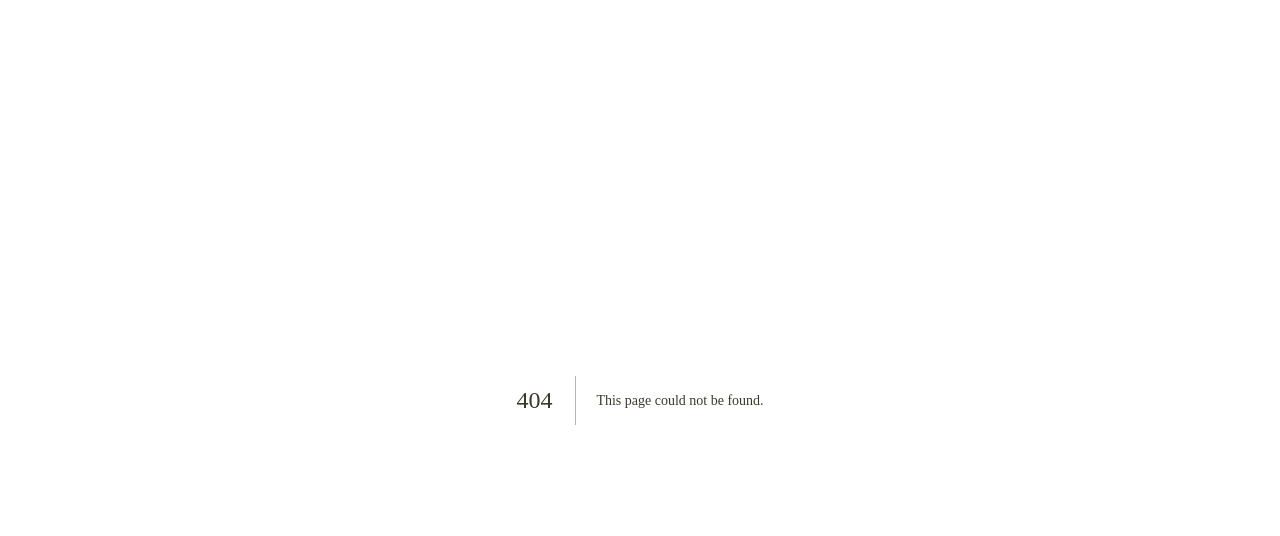
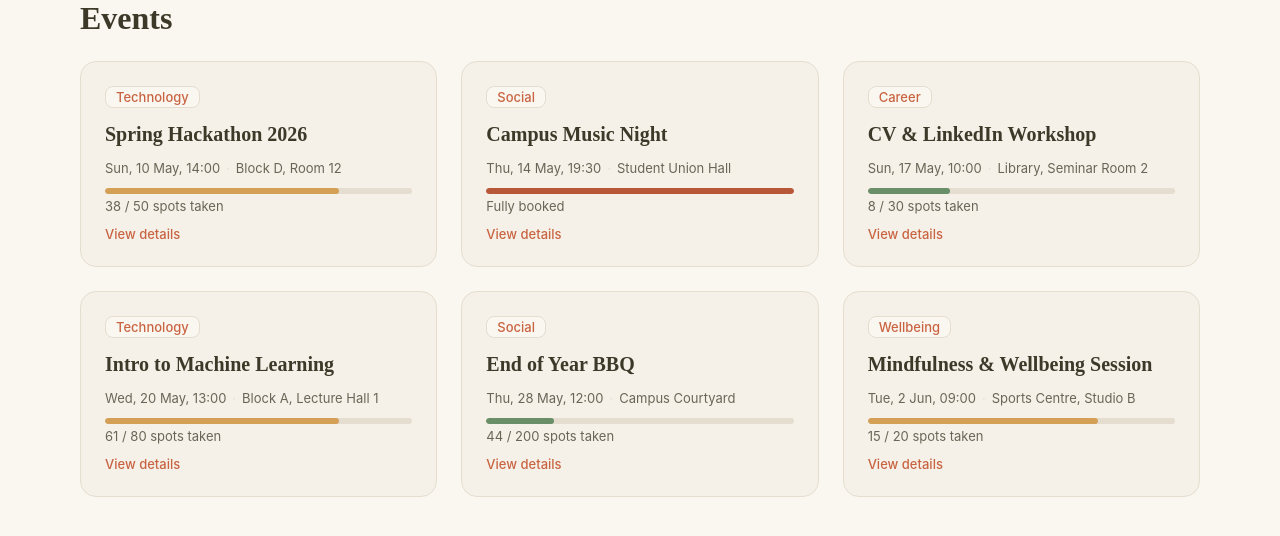
Before and after one commit to SlavaZinets/campus-connect, a Next.js app: page /attendee/events in a window 1280 px wide. Before the commit this address had no page. Shown: the top 536 px of the page. Built offline with nearby package versions, Linux system fonts and the light colour scheme.

Commit message:
Create component EventCard with corresponding styles Create event page for attendees, instead of real event cards it uses mock event cards

```diff
--- /dev/null
+++ b/src/app/(dashboard)/attendee/events/page.jsx
@@ -0,0 +1,79 @@
+import EventCard from '@/components/events/EventCard';
+import styles from './page.module.css';
+
+const MOCK_EVENTS = [
+  {
+    id: 1,
+    title: 'Spring Hackathon 2026',
+    category: 'Technology',
+    location: 'Block D, Room 12',
+    start_at: '2026-05-10T14:00:00',
+    capacity: 50,
+    booked: 38,
+  },
+  {
+    id: 2,
+    title: 'Campus Music Night',
+    category: 'Social',
+    location: 'Student Union Hall',
+    start_at: '2026-05-14T19:30:00',
+    capacity: 120,
+    booked: 120,
+  },
+  {
+    id: 3,
+    title: 'CV & LinkedIn Workshop',
+    category: 'Career',
+    location: 'Library, Seminar Room 2',
+    start_at: '2026-05-17T10:00:00',
+    capacity: 30,
+    booked: 8,
+  },
+  {
+    id: 4,
+    title: 'Intro to Machine Learning',
+    category: 'Technology',
+    location: 'Block A, Lecture Hall 1',
+    start_at: '2026-05-20T13:00:00',
+    capacity: 80,
+    booked: 61,
+  },
+  {
+    id: 5,
+    title: 'End of Year BBQ',
+    category: 'Social',
+    location: 'Campus Courtyard',
+    start_at: '2026-05-28T12:00:00',
+    capacity: 200,
+    booked: 44,
+  },
+  {
+    id: 6,
+    title: 'Mindfulness & Wellbeing Session',
+    category: 'Wellbeing',
+    location: 'Sports Centre, Studio B',
+    start_at: '2026-06-02T09:00:00',
+    capacity: 20,
+    booked: 15,
+  },
+];
+
+export default async function EventsPage({ searchParams }) {
+
+  // const params = new URLSearchParams(searchParams);
+  // const res = await fetch(`${process.env.NEXT_PUBLIC_BASE_URL}/api/events?${params}`);
+  // const events = await res.json();
+
+  const events = MOCK_EVENTS;
+
+  return (
+    <main>
+      <div className="container">
+        <h1>Events</h1>
+        <div className={styles.grid}>
+          {events.map(e => <EventCard key={e.id} {...e} />)}
+        </div>
+      </div>
+    </main>
+  );
+}
--- /dev/null
+++ b/src/app/(dashboard)/attendee/events/page.module.css
@@ -0,0 +1,18 @@
+.grid {
+  display: grid;
+  grid-template-columns: repeat(3, 1fr);
+  gap: 24px;
+  margin-top: 24px;
+}
+
+@media (max-width: 1024px) {
+  .grid {
+    grid-template-columns: repeat(2, 1fr);
+  }
+}
+
+@media (max-width: 768px) {
+  .grid {
+    grid-template-columns: 1fr;
+  }
+}
--- /dev/null
+++ b/src/components/events/EventCard.jsx
@@ -0,0 +1,57 @@
+import Link from 'next/link';
+import styles from './EventCard.module.css';
+
+function CapacityBar({ capacity, booked }) {
+  const pct = capacity > 0 ? Math.min((booked / capacity) * 100, 100) : 0;
+  const isFull = booked >= capacity;
+  const isAlmost = pct >= 75;
+
+  return (
+    <div className={styles.capacityWrap}>
+      <div className={styles.bar}>
+        <div
+          className={`${styles.fill} ${isFull ? styles.full : isAlmost ? styles.almost : ''}`}
+          style={{ width: `${pct}%` }}
+        />
+      </div>
+      <span className={styles.capacityLabel}>
+        {isFull ? 'Fully booked' : `${booked} / ${capacity} spots taken`}
+      </span>
+    </div>
+  );
+}
+
+function formatDate(isoString) {
+  const d = new Date(isoString);
+  return d.toLocaleDateString('en-IE', {
+    weekday: 'short',
+    day: 'numeric',
+    month: 'short',
+    hour: '2-digit',
+    minute: '2-digit',
+  });
+}
+
+export default function EventCard({ id, title, category, location, start_at, capacity, booked }) {
+  return (
+    <article className={styles.card}>
+      <div className={styles.top}>
+        <span className={styles.badge}>{category}</span>
+      </div>
+
+      <h3 className={styles.title}>{title}</h3>
+
+      <div className={styles.meta}>
+        <span>{formatDate(start_at)}</span>
+        <span className={styles.dot}>·</span>
+        <span>{location}</span>
+      </div>
+
+      <CapacityBar capacity={capacity} booked={booked} />
+
+      <Link href={`/attendee/events/${id}`} className={styles.link}>
+        View details
+      </Link>
+    </article>
+  );
+}
--- /dev/null
+++ b/src/components/events/EventCard.module.css
@@ -0,0 +1,102 @@
+.card {
+  background-color: var(--paper);
+  border: 1px solid var(--border);
+  border-radius: 16px;
+  padding: 24px;
+  display: flex;
+  flex-direction: column;
+  gap: 12px;
+  transition: transform 150ms ease-out, box-shadow 150ms ease-out;
+}
+
+.card:hover {
+  transform: translateY(-2px);
+  box-shadow: 0 4px 16px rgba(61, 57, 41, 0.08);
+}
+
+/* badge */
+.top {
+  display: flex;
+  align-items: center;
+}
+
+.badge {
+  font-size: var(--fs-body-s);
+  font-weight: var(--fw-medium);
+  color: var(--coral);
+  background-color: var(--cream);
+  border: 1px solid var(--border);
+  border-radius: 8px;
+  padding: 2px 10px;
+}
+
+/* title */
+.title {
+  font-family: var(--font-display);
+  font-size: var(--fs-h3);
+  font-weight: var(--fw-semibold);
+  color: var(--ink);
+  margin-bottom: 0;
+  line-height: var(--lh-h3);
+}
+
+/* date + location */
+.meta {
+  font-size: var(--fs-body-s);
+  color: var(--warm-gray);
+  display: flex;
+  align-items: center;
+  gap: 6px;
+  flex-wrap: wrap;
+}
+
+.dot {
+  color: var(--border);
+}
+
+/* capacity bar */
+.capacityWrap {
+  display: flex;
+  flex-direction: column;
+  gap: 4px;
+}
+
+.bar {
+  height: 6px;
+  background-color: var(--border);
+  border-radius: 99px;
+  overflow: hidden;
+}
+
+.fill {
+  height: 100%;
+  border-radius: 99px;
+  background-color: var(--sage);
+  transition: width 300ms ease-out;
+}
+
+.fill.almost {
+  background-color: var(--amber);
+}
+
+.fill.full {
+  background-color: var(--rust);
+}
+
+.capacityLabel {
+  font-size: var(--fs-body-s);
+  color: var(--warm-gray);
+}
+
+/* link */
+.link {
+  margin-top: auto;
+  align-self: flex-start;
+  font-size: var(--fs-body-s);
+  font-weight: var(--fw-medium);
+  color: var(--coral);
+}
+
+.link:hover {
+  color: var(--coral-deep);
+}
```
Also changed, not shown: src/app/(dashboard)/attendee/[id]/page.jsx (added), 1 other file (tests, documents, lock files or other folders).
